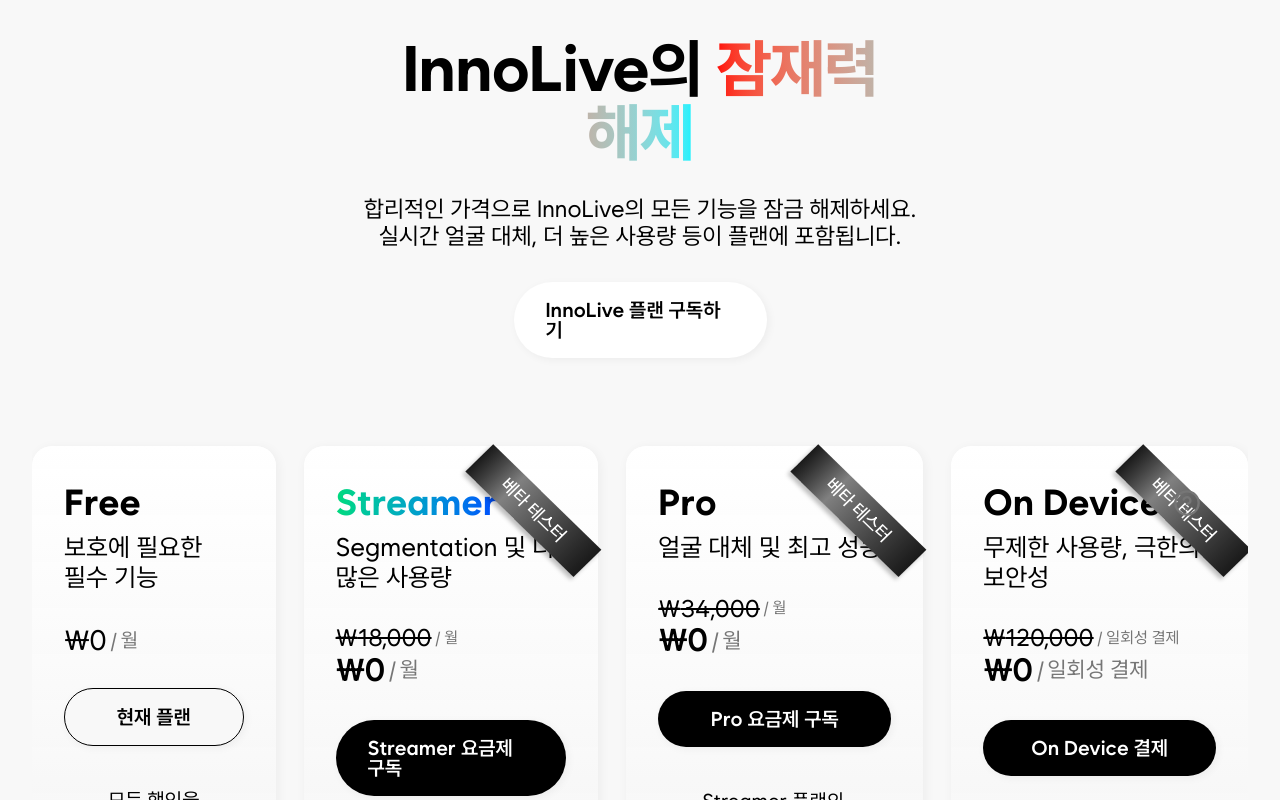
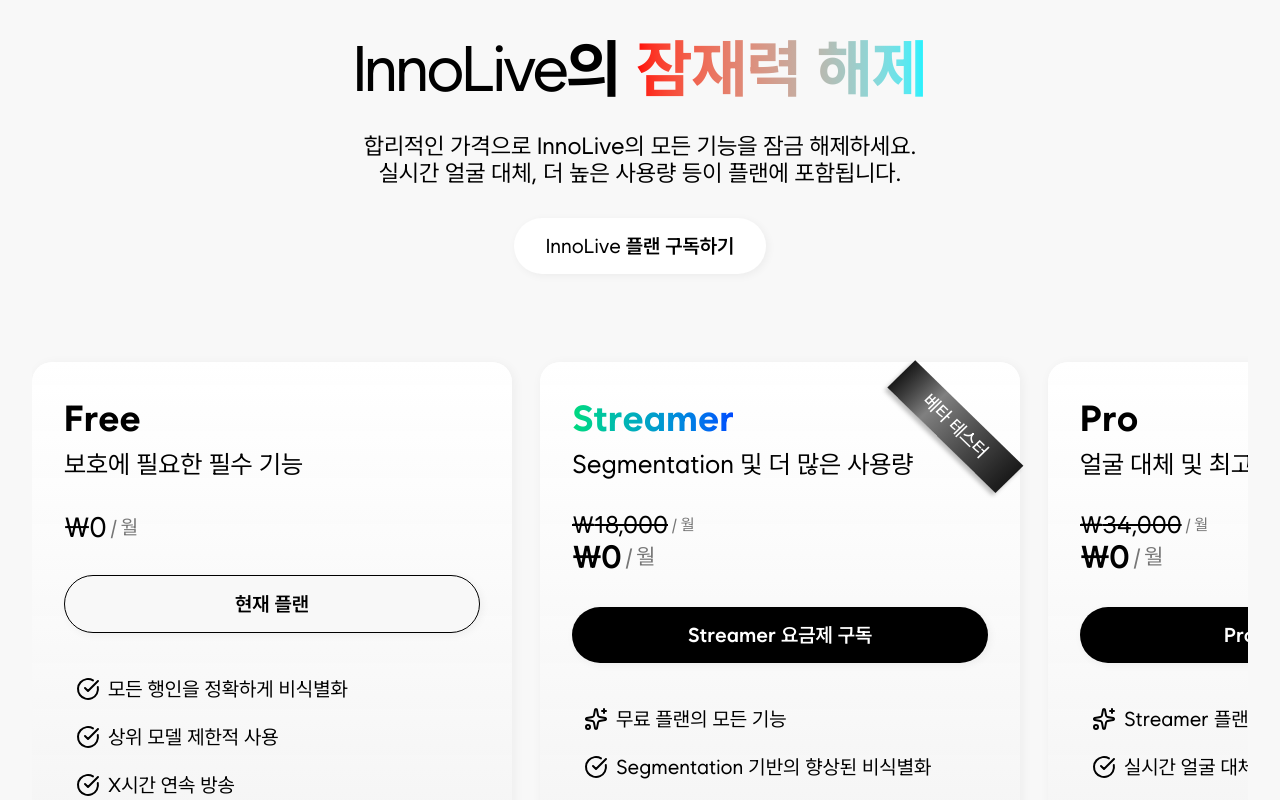
Before and after one commit to team-framework/innolive-client, a Next.js app in the folder apps/landing/: page /pricing in a window 1280 px wide. Shown: the part 160-960 px from the top of the page. Built offline with nearby package versions, Linux system fonts and the light colour scheme; no server answers.

Commit message:
fix: 요금제 카드 너비와 제목 줄바꿈 수정

```diff
--- a/apps/landing/app/pricing/page.tsx
+++ b/apps/landing/app/pricing/page.tsx
@@ -17,10 +17,10 @@ function PlanScroller({
       role="region"
       aria-label={label}
       tabIndex={0}
-      className={`flex w-full snap-x gap-7 overflow-x-auto overflow-y-clip overscroll-x-contain pb-4 pt-10 focus-visible:outline focus-visible:outline-2 focus-visible:outline-offset-2 focus-visible:outline-text-primary ${className ?? ""}`}
+      className={`flex w-full snap-x gap-7 overflow-x-auto overflow-y-clip overscroll-x-contain pb-4 pr-7 pt-10 focus-visible:outline focus-visible:outline-2 focus-visible:outline-offset-2 focus-visible:outline-text-primary ${className ?? ""}`}
     >
       {plans.map((plan) => (
-        <div key={plan.id} className="snap-start">
+        <div key={plan.id} className="w-[min(100%,30rem)] shrink-0 snap-start">
           <PlanCard plan={plan} />
         </div>
       ))}
@@ -49,26 +49,28 @@ export default function PricingPage() {
         className="flex w-full flex-col items-center gap-12 overflow-x-clip px-[var(--page-gutter)] pb-[5.25rem] pt-16 lg:pt-24 min-[106.5rem]:gap-[7.5rem] min-[106.5rem]:pt-[9.5rem]"
         aria-labelledby="pricing-heading"
       >
-        <div className="flex w-full max-w-[37.0625rem] flex-col items-center gap-8 text-center">
+        <div className="flex w-full max-w-[43.75rem] flex-col items-center gap-8 text-center">
           <h1
             id="pricing-heading"
-            className="break-keep text-[clamp(2rem,1.1rem+3.6vw,4rem)] font-bold leading-none tracking-tight text-text-primary"
+            className="w-max max-w-full break-keep text-[clamp(2rem,1.1rem+3.6vw,4rem)] font-bold leading-none text-text-primary"
           >
-            InnoLive의{" "}
+            <span className="font-normal tracking-[-0.05em]">InnoLive</span>
+            의{" "}
             <span className="bg-gradient-to-r from-[#ff0000] to-[#00f2ff] bg-clip-text text-transparent">
               잠재력 해제
             </span>
           </h1>
-          <div className="break-keep text-body-lg font-normal text-text-primary">
+          <div className="w-full max-w-[37.0625rem] break-keep text-body-lg font-normal text-text-primary">
             <p>합리적인 가격으로 InnoLive의 모든 기능을 잠금 해제하세요.</p>
             <p>실시간 얼굴 대체, 더 높은 사용량 등이 플랜에 포함됩니다.</p>
           </div>
           <Button
             href="/signup"
             showChevron={false}
-            className="w-[15.8125rem] max-w-[15.8125rem]"
+            className="min-w-[15.8125rem] w-max max-w-none whitespace-nowrap"
           >
-            InnoLive 플랜 구독하기
+            <span className="font-normal">InnoLive</span>{" "}
+            <span className="font-semibold">플랜 구독하기</span>
           </Button>
         </div>
 
@@ -98,7 +100,7 @@ export default function PricingPage() {
           <PlanScroller
             label="기업 요금제"
             plans={businessPlans}
-            className="min-[64rem]:justify-center"
+            className="min-[68rem]:justify-center"
           />
           <TermsNote />
         </div>
--- a/apps/landing/components/plan-card.tsx
+++ b/apps/landing/components/plan-card.tsx
@@ -37,10 +37,10 @@ function PriceLine({
   original?: boolean;
 }) {
   return (
-    <div className="flex items-center gap-1">
+    <div className="flex flex-wrap items-center gap-1">
       <p
         className={cn(
-          "flex items-center leading-[1.15] text-text-primary",
+          "min-w-0 break-keep leading-[1.15] text-text-primary",
           original
             ? "text-2xl line-through [text-underline-position:from-font]"
             : emphasize
@@ -69,7 +69,7 @@ export function PlanCard({ plan }: { plan: Plan }) {
   return (
     <article
       className={cn(
-        "relative flex h-auto w-[min(100%,30rem)] shrink-0 flex-col gap-8 rounded-[20px] bg-gradient-to-b from-white to-[#efefefef] px-8 pb-7 pt-9 shadow-[2px_2px_12px_0_#0000000d] min-[64rem]:h-[46.25rem]",
+        "relative flex h-auto w-full flex-col gap-8 rounded-[20px] bg-gradient-to-b from-white to-[#efefefef] px-8 pb-7 pt-9 shadow-[2px_2px_12px_0_#0000000d] min-[64rem]:h-[46.25rem]",
         plan.ribbon ? "overflow-visible" : "overflow-clip",
       )}
     >
@@ -88,12 +88,11 @@ export function PlanCard({ plan }: { plan: Plan }) {
               >
                 {plan.name}
               </h3>
-              {plan.helpLabel ? (
-                <button
-                  type="button"
+              {plan.helpLabel && footnotesId ? (
+                <a
+                  href={`#${footnotesId}`}
                   className="relative size-7 shrink-0"
                   aria-label={plan.helpLabel}
-                  aria-describedby={footnotesId}
                 >
                   <Image
                     src="/icons/circle-question.svg"
@@ -103,7 +102,7 @@ export function PlanCard({ plan }: { plan: Plan }) {
                     unoptimized
                     className="size-7"
                   />
-                </button>
+                </a>
               ) : null}
             </div>
             <p className="break-keep text-[clamp(1.125rem,0.95rem+0.8vw,1.625rem)] font-normal leading-[1.15] text-text-primary">
@@ -169,6 +168,7 @@ export function PlanCard({ plan }: { plan: Plan }) {
         {plan.footnotes ? (
           <div
             id={footnotesId}
+            tabIndex={-1}
             className="w-full text-base leading-[1.6] text-text-secondary underline [text-underline-position:from-font]"
           >
             {plan.footnotes.map((note) => (
```
